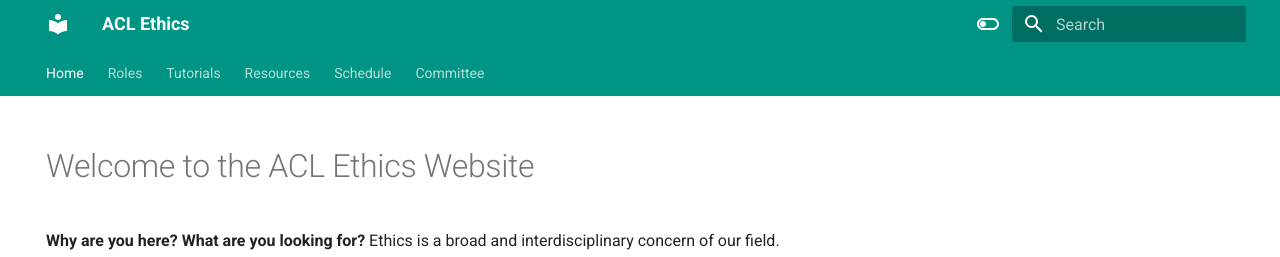
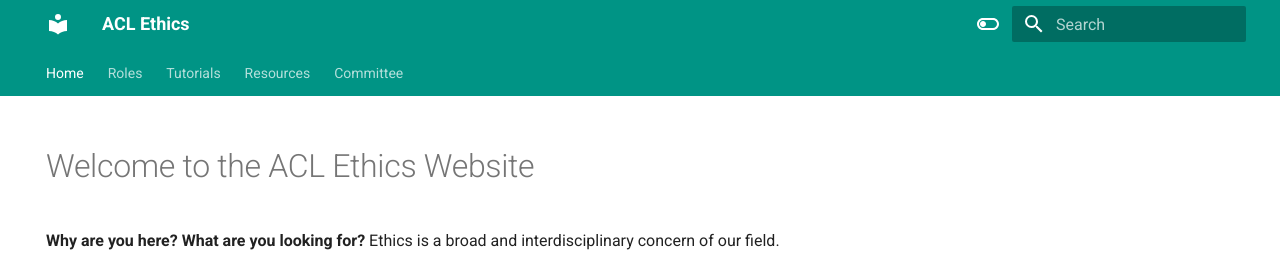
Before and after one commit to knmnyn/ethics-website, an MkDocs documentation site: the page built from docs/index.md, in a window 1280 px wide and 1264 px high. Shown: the top 257 px of the window. Built offline with MkDocs 1.6.1 and Material for MkDocs 9.7.7, drawn with Linux system fonts in a browser that asks for light colours.

Commit message:
Remove Schedule from mkdocs.yml
Removed Schedule entry from mkdocs.yml.

```diff
--- a/mkdocs.yml
+++ b/mkdocs.yml
@@ -35,7 +35,6 @@
           - "type-report": resources/ethics-reading-list/type-report.md
         - "Ethical Reviewing Recommendations":
           - resources/ethical-review-recommendations/index.md
-  - Schedule: schedule.md
   - Committee: committee.md
 theme:
   name: material
```
